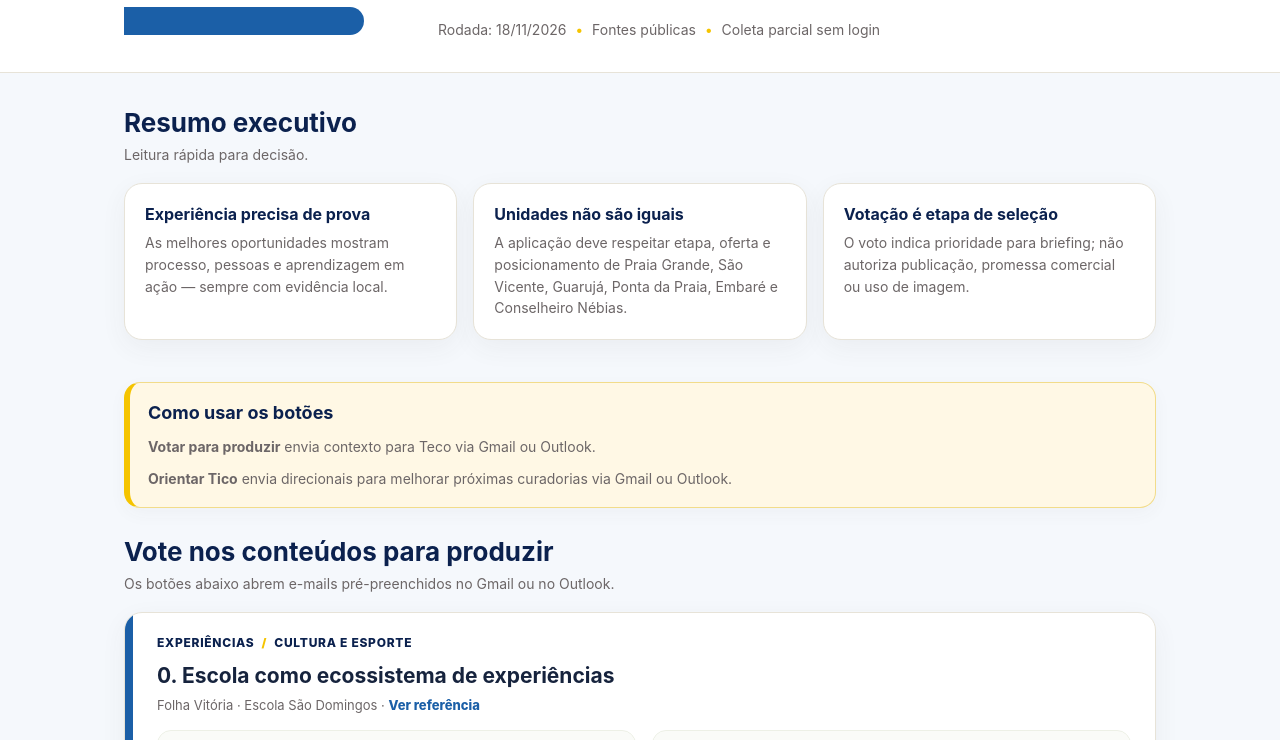
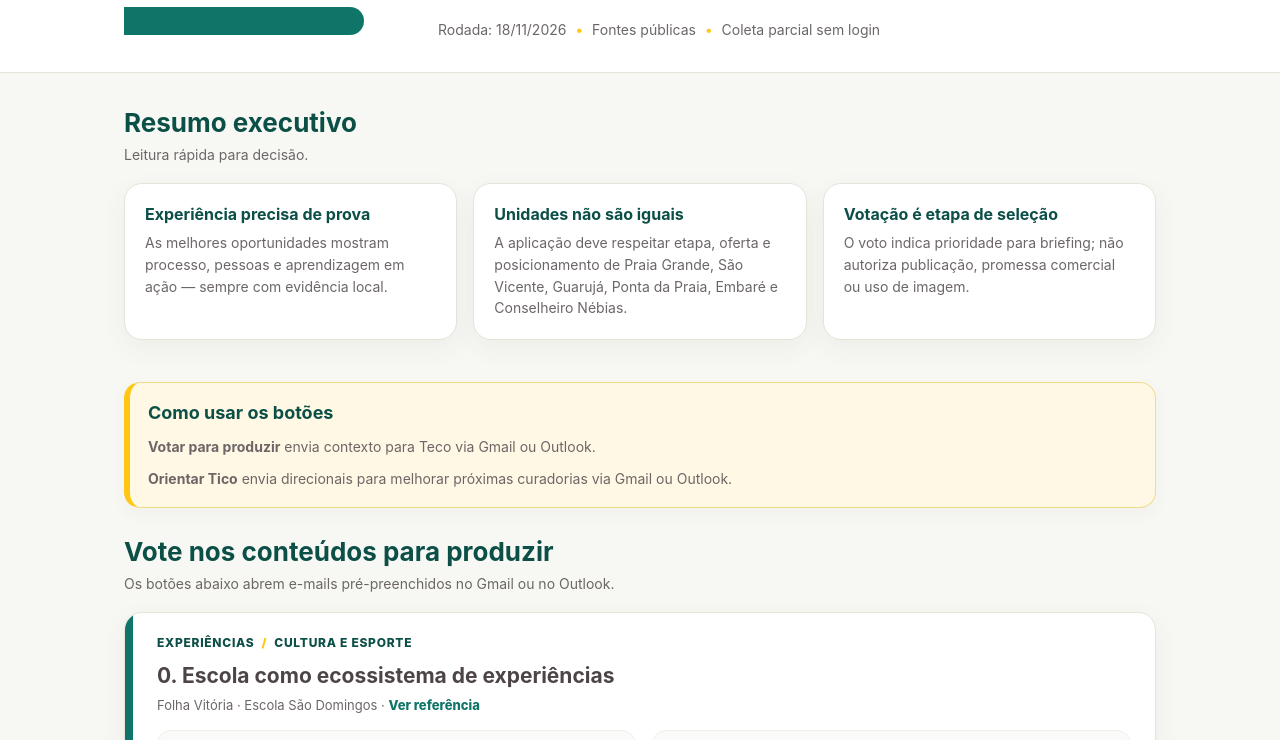
Before and after one commit to hermes-ia-gsp/curadoria-objetivo-baixada, a plain HTML site: page arquivo/geral/2026-11-18-piloto/index.html in a window 1280 px wide. Shown: the part 228-968 px from the top of the page. Drawn offline with Linux system fonts and the light colour scheme.

Commit message:
Aplica identidade visual GSP ao Objetivo

```diff
--- a/arquivo/geral/2026-11-18-piloto/index.html
+++ b/arquivo/geral/2026-11-18-piloto/index.html
@@ -1,7 +1,7 @@
 <!doctype html><html lang="pt-BR"><head><meta charset="utf-8"><meta name="viewport" content="width=device-width, initial-scale=1"><title>Curadoria Objetivo Baixada | Tico</title><style>
-    :root{--gs-teal:#1b5fa7;--gs-teal-dark:#0b214e;--gs-lime:#e31d2b;--gs-yellow:#f5c400;--gs-orange:#1b5fa7;--gs-charcoal:#16233d;--gs-bg:#f5f8fc;--gs-muted:#6c6667;--gs-line:#e7e3d8}
+    :root{--gs-teal:#0f7568;--gs-teal-dark:#0b4f47;--gs-lime:#bed75a;--gs-yellow:#ffc713;--gs-orange:#ec4f24;--gs-charcoal:#4c4446;--gs-bg:#f7f8f3;--gs-muted:#6c6667;--gs-line:#e7e3d8}
     *{box-sizing:border-box}body{margin:0;background:var(--gs-bg);font-family:Inter,Arial,Helvetica,sans-serif;color:var(--gs-charcoal)}a{color:inherit}.wrap{max-width:1080px;margin:0 auto;padding:0 24px}
-    .hero{background:#fff;padding:42px 0 34px;border-bottom:1px solid var(--gs-line)}.hero-grid{display:grid;grid-template-columns:280px 1fr;gap:34px;align-items:center}.school-logo{display:block;width:199px;max-width:100%;height:auto;margin:0 0 24px}.brand-bars{display:grid;gap:9px;width:240px}.bar{height:28px;border-radius:0 999px 999px 0}.lime{background:var(--gs-lime);width:78%}.yellow{background:var(--gs-yellow);width:100%}.orange{background:var(--gs-orange);width:100%}.teal{background:var(--gs-teal);width:100%}
+    .hero{background:#fff;padding:42px 0 34px;border-bottom:1px solid var(--gs-line)}.hero-grid{display:grid;grid-template-columns:280px 1fr;gap:34px;align-items:center}.school-logo{display:block;width:199px;max-width:100%;height:auto;margin:0 0 24px;filter:brightness(0) saturate(100%) invert(25%) sepia(99%) saturate(1071%) hue-rotate(175deg) brightness(85%) contrast(102%)}.brand-bars{display:grid;gap:9px;width:240px}.bar{height:28px;border-radius:0 999px 999px 0}.lime{background:var(--gs-lime);width:78%}.yellow{background:var(--gs-yellow);width:100%}.orange{background:var(--gs-orange);width:100%}.teal{background:var(--gs-teal);width:100%}
     .eyebrow{font-size:13px;letter-spacing:.12em;text-transform:uppercase;color:var(--gs-teal);font-weight:800;margin-bottom:10px}h1{margin:0;color:var(--gs-charcoal);font-size:44px;line-height:1.03}.accent{color:var(--gs-teal)}.subtitle{margin:16px 0 0;color:var(--gs-muted);font-size:17px;line-height:1.55;max-width:720px}.meta{display:flex;gap:10px;flex-wrap:wrap;margin-top:22px;color:var(--gs-muted);font-size:14px}.meta span+span:before{content:'•';margin-right:10px;color:var(--gs-yellow);font-weight:900}
     .section{padding:34px 0}.section-title{margin-bottom:18px}h2{margin:0;color:var(--gs-teal-dark);font-size:26px}.hint{margin:6px 0 0;color:var(--gs-muted);font-size:14px;line-height:1.5}.summary{display:grid;grid-template-columns:repeat(3,1fr);gap:16px}.summary-card,.card,.history-box{background:#fff;border:1px solid var(--gs-line);border-radius:18px;box-shadow:0 8px 26px rgba(76,68,70,.06)}.summary-card{padding:20px}.summary-card strong{display:block;color:var(--gs-teal-dark);margin-bottom:8px}.summary-card p{margin:0;color:var(--gs-muted);font-size:14px;line-height:1.55}
     .note{background:#fff8e5;border:1px solid #f2dc8a;border-left:6px solid var(--gs-yellow);border-radius:16px;padding:16px 18px;color:#5e5545;line-height:1.6;font-size:14px;box-shadow:0 6px 18px rgba(76,68,70,.04)}.note h2{font-size:18px;margin:0 0 8px}.note p{margin:0 0 10px;color:var(--gs-muted)}.note p:last-child{margin-bottom:0}
```
Also changed, not shown: index.html (+2 -2 lines).
